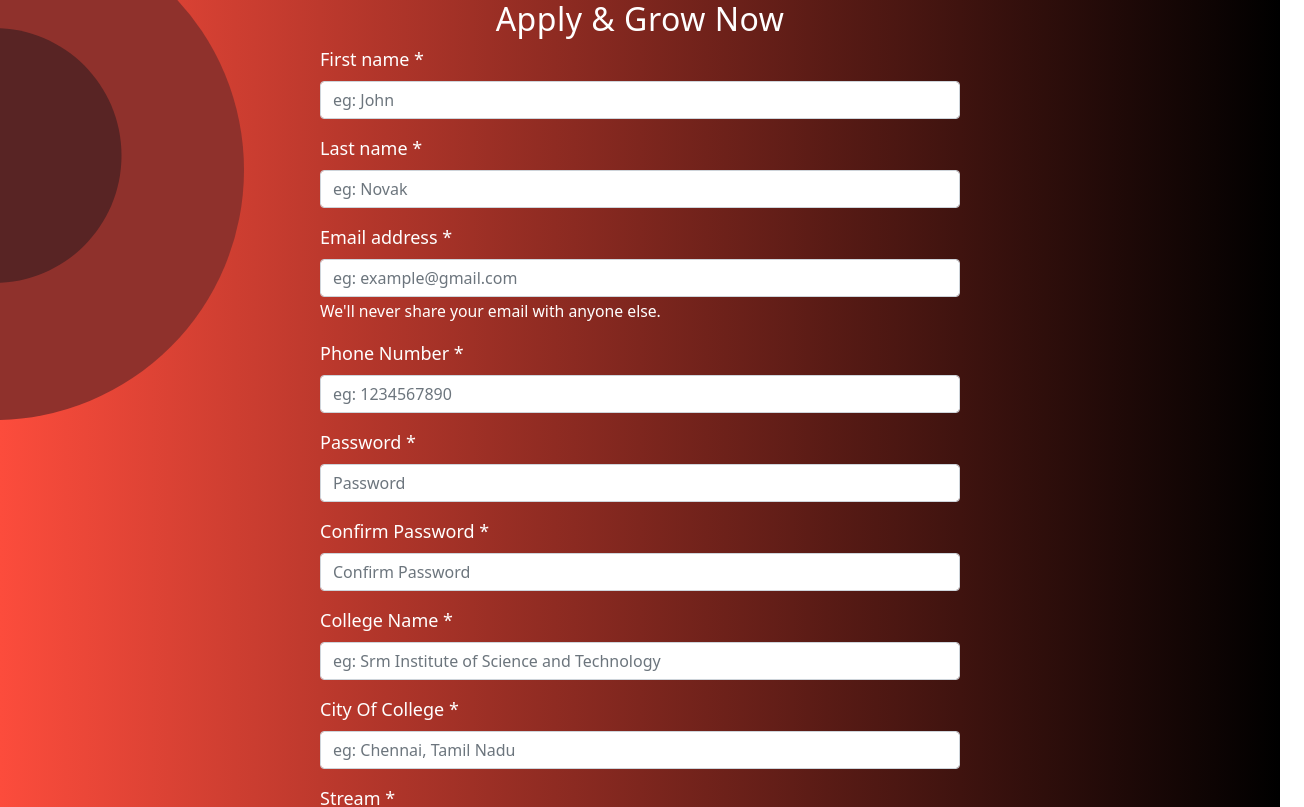
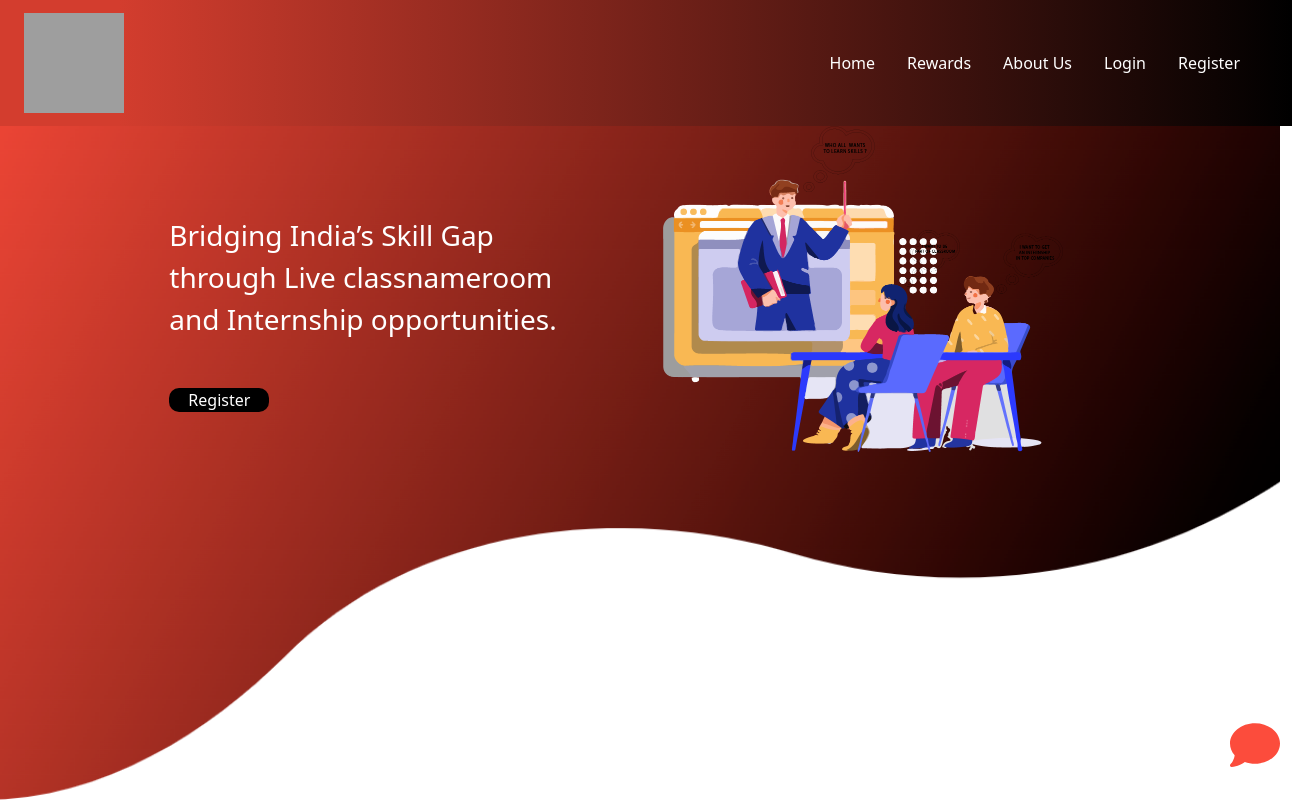
Before and after one commit to rithika0508/KaroStartUp_frontend, a React (Create React App) app: page / in a window 1280 px wide. Shown: the top 807 px of the page, 1304 px wide, since content can reach past the window. Built offline with nearby package versions, Linux system fonts and the light colour scheme; grey boxes are pictures that could not be loaded.

Commit message:
ChatBot + Home page bug solved

```diff
--- a/src/App.js
+++ b/src/App.js
@@ -1,10 +1,11 @@
 import Register from "./components/Register/Register";
 import Level from "./components/LvlSystem/Levels";
 import ChatBot from "./components/ChatBot/ChatBot";
+import Home from "./components/Home_Page/Home";
 function App() {
   return (
     <>
-      <Register/>
+      <Home/>
       <ChatBot/>
     </>
   );
--- a/src/components/ChatBot/ChatBot.js
+++ b/src/components/ChatBot/ChatBot.js
@@ -22,10 +22,9 @@ const ChatBot=()=> {
         }
     }
     return (<>
-        <Container className=" d-flex justify-content-end">
+        <Container fluid className={`d-flex justify-content-end ${styles.ChatContainer}`}>
             <Row>
-                {chatIcon && <FontAwesomeIcon icon={faComment} className={styles.ChatIcon} onClick={handleDisplay}/>}
-                {chatBody && <Card style={{ width: '18rem' } } className={styles.ChatCard}>
+            {chatBody && <Card style={{ width: '17rem' } } className={styles.ChatCard}>
                     <Card.Body>
                         <Card.Title className="d-flex justify-content-around"><h3>Contact Us</h3><Button variant="light" onClick={handleDisplay}>X</Button></Card.Title>
                         <Card.Text>
@@ -50,6 +49,8 @@ const ChatBot=()=> {
                         </Card.Text>
                     </Card.Body>
                 </Card>}
+                {chatIcon && <FontAwesomeIcon icon={faComment} className={styles.ChatIcon} onClick={handleDisplay}/>}
+
             </Row>
         </Container>
 
--- a/src/components/ChatBot/ChatBot.module.css
+++ b/src/components/ChatBot/ChatBot.module.css
@@ -1,8 +1,14 @@
+.ChatContainer{
+    z-index: 1;
+    margin-top: -10vh;
+    position: absolute;
+}
 .ChatIcon{
     width: 50px;
     height: 50px;
     color: rgba(252,76,60,1);
 }
+
 .ChatIcon:hover{
     cursor: pointer;
 }
@@ -25,6 +31,7 @@
     background: linear-gradient(90deg, rgba(252,76,60,1) 0%, rgba(0,0,0,1) 100% ,rgba(252,76,60,1) 0%);
     color: rgb(255, 255, 255);
     border-radius: 20px !important;
+    margin-top: -45vh !important;
 }
 .ChatCard:hover{
     box-shadow: 0px 10px 37px 0px rgba(0, 0, 0, 0.75);
--- a/src/components/Home_Page/Home.js
+++ b/src/components/Home_Page/Home.js
@@ -7,12 +7,10 @@ export default function Home() {
   return (
        <> <div className="main">
         <div className="row">
-        <div className="col-lg-4 col-md-12 mx-5">
-                <img className="HomeImg" src={HomeImage} />
-            </div>
+
             <nav className="navbar navbar-expand-lg navbar-dark ">
                 <div className="container-fluid">
-                  <a className="navbar-brand" href="#"><img classname="logo" src={logo} /></a>
+                  <a className="navbar-brand" href="#"><img className="logo" src={logo} /></a>
                   <button className="navbar-toggler" type="button" data-bs-toggle="collapse" data-bs-target="#navbarSupportedContent" aria-controls="navbarSupportedContent" aria-expanded="false" aria-label="Toggle navigation">
                     <span className="navbar-toggler-icon"></span>
                   </button>
@@ -45,8 +43,11 @@ export default function Home() {
                 <p className="head my-5">Bridging India’s Skill Gap through Live classnameroom and Internship opportunities.</p>
                 <button className="regButton ">Register</button>
             </div>
+            <div className="col-lg-4 col-md-12 mx-5">
+                <img className="HomeImg" src={HomeImage} />
+            </div>
+        </div>
 
-        </div>
 
 
     </div>
```
